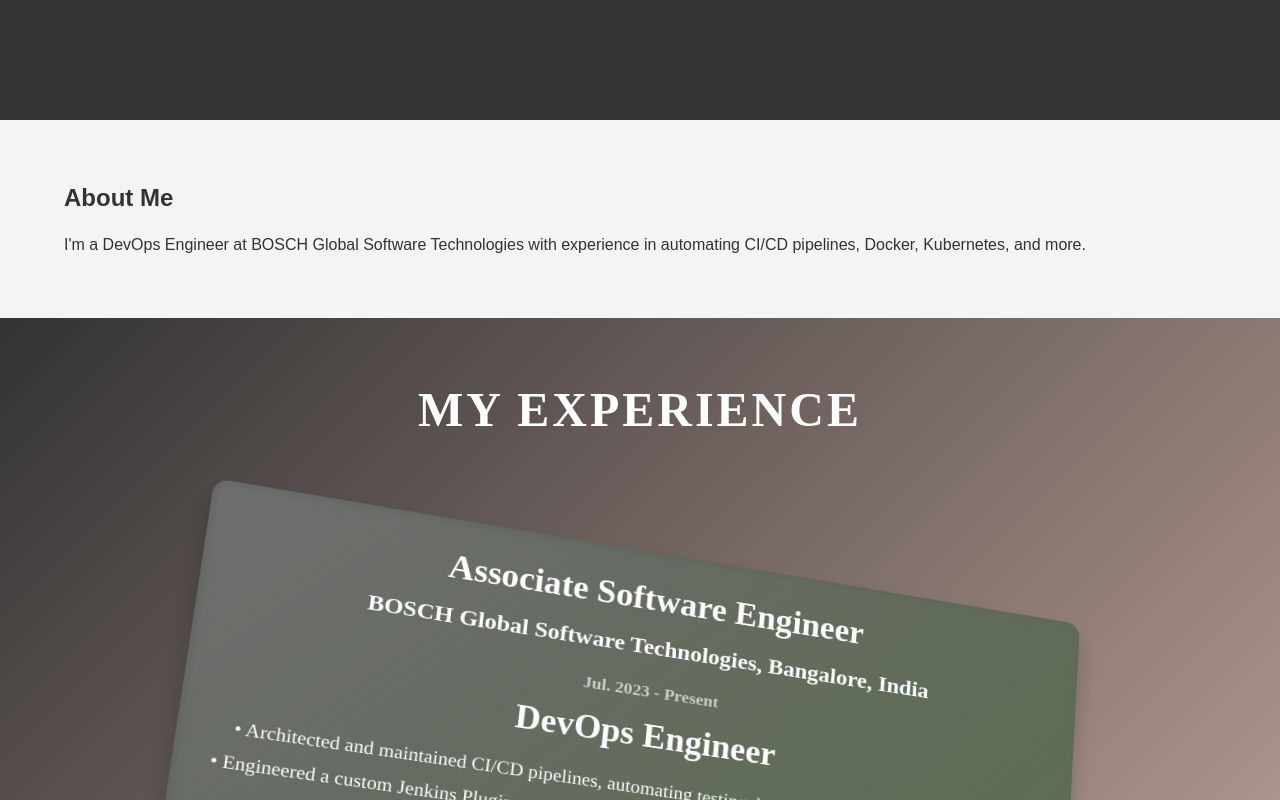
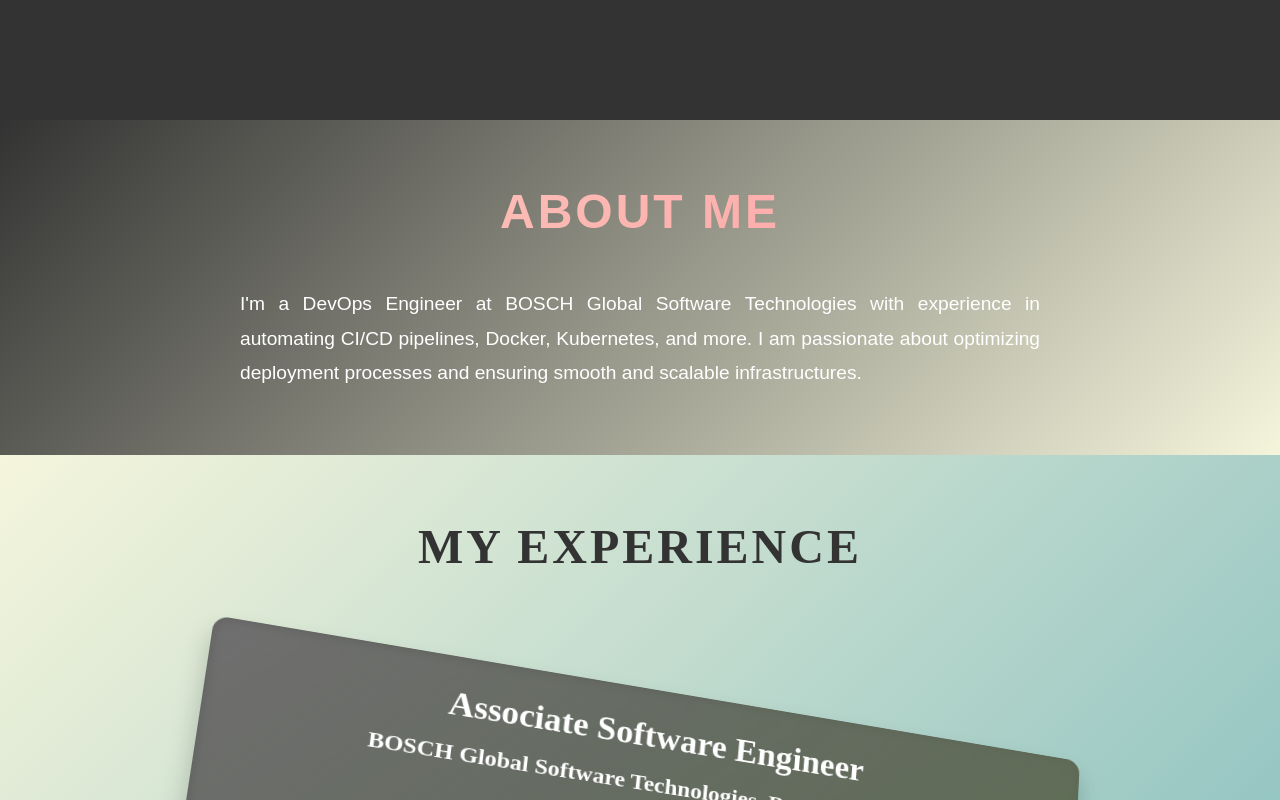
Before and after one commit to nanu1605/my-portfolio, a React (Create React App) app: page / in a window 1280 px wide. Shown: the part 680-1480 px from the top of the page. Built offline with nearby package versions, Linux system fonts and the light colour scheme.

Commit message:
updated UI

```diff
--- a/src/components/About.js
+++ b/src/components/About.js
@@ -1,19 +1,58 @@
 import React from 'react';
 import styled from 'styled-components';
+import { motion } from 'framer-motion';
 
+// Section container for About Me
 const AboutSection = styled.section`
   padding: 4em;
-  background: #f4f4f4;
-  color: #333;
+  background: linear-gradient(135deg, #333 0%, #F5F5DC 100%);
+  color: white;
+  text-align: center;
+  min-height: 40vh;
 `;
 
-export const About = () => {
+// Animated section title
+const Title = styled(motion.h2)`
+  font-size: 3em;
+  margin-bottom: 1em;
+  color: white;
+  text-transform: uppercase;
+  letter-spacing: 3px;
+  background: -webkit-linear-gradient(135deg, #ff9a9e, #fad0c4);
+  -webkit-background-clip: text;
+  -webkit-text-fill-color: transparent;
+`;
+
+// Animated paragraph
+const Description = styled(motion.p)`
+  font-size: 1.2em;
+  line-height: 1.8;
+  max-width: 800px;
+  margin: 0 auto;
+  text-align: justify;
+  color: white;
+`;
+
+const About = () => {
   return (
     <AboutSection>
-      <h2>About Me</h2>
-      <p>
-        I'm a DevOps Engineer at BOSCH Global Software Technologies with experience in automating CI/CD pipelines, Docker, Kubernetes, and more.
-      </p>
+      {/* Fancy Title */}
+      <Title
+        initial={{ opacity: 0, y: -50 }}
+        animate={{ opacity: 1, y: 0 }}
+        transition={{ duration: 1 }}
+      >
+        About Me
+      </Title>
+
+      {/* Animated description paragraph */}
+      <Description
+        initial={{ opacity: 0, y: 50 }}
+        animate={{ opacity: 1, y: 0 }}
+        transition={{ delay: 0.5, duration: 1 }}
+      >
+        I'm a DevOps Engineer at BOSCH Global Software Technologies with experience in automating CI/CD pipelines, Docker, Kubernetes, and more. I am passionate about optimizing deployment processes and ensuring smooth and scalable infrastructures.
+      </Description>
     </AboutSection>
   );
 };
--- a/src/components/Contact.js
+++ b/src/components/Contact.js
@@ -1,50 +1,82 @@
 import React from 'react';
 import styled from 'styled-components';
+import { motion } from 'framer-motion';
 
 // Container for the contact section
 const ContactSection = styled.section`
-  background-color: #f7f7f7;
-  padding: 4em 2em;
+  background: linear-gradient(135deg, #333 0%, #F5F5DC 100%);
+  padding: 3em 2em;
   text-align: center;
+  font-family: 'Pacifico', cursive;
 `;
 
 // Title for the section
 const Title = styled.h1`
   font-size: 2.5em;
-  color: #333;
+  color: #fad0c4;
   margin-bottom: 1em;
 `;
 
-// Contact button
+// Fancy and animated contact button
 const ContactButton = styled.a`
-  background-color: #4CAF50;
+  background-color: #84b067; /* Initial background color */
   color: white;
   padding: 1em 2em;
   text-decoration: none;
-  border-radius: 5px;
+  border-radius: 50px;
   margin-top: 1em;
   display: inline-block;
-  transition: background-color 0.3s;
+  font-size: 1.2em;
+  text-transform: uppercase;
+  transition: background-color 0.6s ease, transform 0.3s ease; /* Smooth background-color transition */
+  box-shadow: 0px 10px 20px rgba(0, 0, 0, 0.2);
+
   &:hover {
-    background-color: #45a049;
+    background-color: #2c3e50; /* Smooth color change on hover */
+    transform: translateY(-5px); /* Lifts the button slightly on hover */
+    box-shadow: 0px 15px 25px rgba(0, 0, 0, 0.4); /* Deepens shadow on hover */
+  }
+
+  &:active {
+    transform: translateY(2px); /* Press effect on click */
+    box-shadow: 0px 5px 10px rgba(0, 0, 0, 0.2);
   }
 `;
+
 
 // Contact info styled component
 const ContactInfo = styled.div`
   margin: 2em 0;
+  display: flex;
+  flex-direction: column; /* Align items vertically */
+  align-items: center; /* Center the content */
+  gap: 1em; /* Space between items */
 `;
 
-const InfoItem = styled.p`
-  font-size: 1.2em;
-  margin: 0.5em 0;
+// Animated contact detail items
+const InfoItem = styled(motion.p)`
+  font-size: 1.3em;
+  margin: 0.1em 0;
+  color: #333;
+  display: block; /* Ensure each item is a block */
+  transition: transform 0.3s ease, color 0.3s ease;
+
+  &:hover {
+    color: #fff;
+    transform: scale(1.05); /* Slight enlargement on hover */
+    cursor: pointer;
+  }
 `;
 
 const Link = styled.a`
-  color: #333;
+  color: #F5F5DC;
   text-decoration: none;
+  transition: color 0.3s ease, transform 0.3s ease;
+
   &:hover {
+    color: #fecfef;
     text-decoration: underline;
+    transform: scale(1.1); /* Enlarges link slightly on hover */
   }
 `;
 
@@ -60,9 +92,6 @@
           LinkedIn: <Link href="https://www.linkedin.com/in/tanishqjain010/" target="_blank">Tanishq Jain</Link>
         </InfoItem>
 
-        {/* Mobile Number */}
-        <InfoItem>Mobile: +91-9479811499</InfoItem>
-
         {/* Slack Username */}
         <InfoItem>Slack: nanu1605</InfoItem>
 
--- a/src/components/Experience.js
+++ b/src/components/Experience.js
@@ -18,7 +18,8 @@
 // Section container for experience
 const ExperienceSection = styled.section`
   position: relative;
-  background: linear-gradient(135deg, #333 0%, #fad0c4 100%);
+  background: linear-gradient(135deg, #F5F5DC 0%, #4ca1af 100%);
+  // background: linear-gradient(135deg, #F5F5DC 0%, #333 100%);
   padding: 4em 2em;
   text-align: center;
   overflow: hidden;
@@ -28,7 +29,7 @@
 const Title = styled.h1`
   font-size: 3em;
   font-family: 'Pacifico', cursive;
-  color: #fff;
+  color: #333;
   margin-bottom: 2em;
   text-transform: uppercase;
   letter-spacing: 3px;
--- a/src/components/Projects.js
+++ b/src/components/Projects.js
@@ -3,9 +3,12 @@
 
 // Section container
 const ProjectsSection = styled.section`
-  background-color: #f0f0f5;
+  // background: linear-gradient(135deg, #fad0c4 0%, #4ca1af 100%);
+  // background: linear-gradient(135deg, #F5F5DC 0%, #333 100%);
+  background: linear-gradient(135deg, #F5F5DC 0%, #4ca1af 100%);
   padding: 4em 2em;
   text-align: center;
+  font-family: 'Pacifico', cursive;
 `;
 
 // Section title
@@ -27,7 +30,6 @@
 // Individual project card with dynamic hover effects
 const ProjectCard = styled.div`
   background: linear-gradient(135deg, #a8edea 0%, #fed6e3 100%);
-  font-family: 'Pacifico', cursive;
   border-radius: 15px;
   padding: 2em;
   box-shadow: 0px 10px 20px rgba(0, 0, 0, 0.1);
@@ -104,6 +106,7 @@
       description: 'An automated CI/CD pipeline implementation using Jenkins and Docker.',
       link: 'https://github.com/nanu1605/cicd-pipeline',
     },
+
     // Add more projects here...
   ];
 
--- a/src/components/Skills.js
+++ b/src/components/Skills.js
@@ -2,17 +2,19 @@
 import { SkillsGrid } from './SkillsGrid'; // Import SkillsGrid component
 import styled from 'styled-components';
 
-// Styled section for Skills
+// Styled section for Skills with new background gradient
 const SkillsSection = styled.section`
-  background-color: #fff;
+  // background: linear-gradient(135deg, #333 0%, #F5F5DC 100%);
+  background: linear-gradient(135deg, #333 0%, #F5F5DC 100%);
   padding: 4em 2em;
   font-family: 'Pacifico', cursive;
   text-align: center;
+  color: white;
 `;
 
 const Title = styled.h1`
   font-size: 2.5em;
-  color: #333;
+  color: #fad0c4;
   margin-bottom: 1em;
 `;
 
--- a/src/components/SkillsCard.js
+++ b/src/components/SkillsCard.js
@@ -1,13 +1,13 @@
-import React, { useState } from 'react';
+import React from 'react';
 import styled from 'styled-components';
 import { motion } from 'framer-motion';
 
 // Styled container for the card
 const CardContainer = styled.div`
-  width: 240px; /* Initial width */
-  height: 260px; /* Initial height */
+  width: 240px;
+  height: 260px;
   perspective: 1000px;
-  margin: 1.5em; /* Spacing between cards */
+  margin: 1.5em;
 `;
 
 const CardInner = styled(motion.div)`
@@ -15,7 +15,7 @@
   height: 100%;
   position: relative;
   transform-style: preserve-3d;
-  transition: transform 0.6s, scale 0.6s; /* Added scale transition for smooth resizing */
+  transition: transform 0.3s, scale 0.3s; /* Reduced transition time for faster flip */
   transform: ${({ flipped }) => (flipped ? 'rotateY(180deg) scale(1.1)' : 'rotateY(0) scale(1)')}; /* Scale up on flip */
 `;
 
@@ -56,7 +56,7 @@
   list-style-type: none;
   padding: 0;
   margin: 0;
-  width: 100%; /* Full width of the back side */
+  width: 100%;
   text-align: center;
 `;
 
@@ -65,15 +65,11 @@
 `;
 
 export const SkillsCard = ({ title, skills, color }) => {
-  const [flipped, setFlipped] = useState(false);
-
-  const toggleFlip = () => {
-    setFlipped(!flipped);
-  };
-
   return (
-    <CardContainer onClick={toggleFlip}>
-      <CardInner flipped={flipped}>
+    <CardContainer>
+      <CardInner
+        whileHover={{ rotateY: 180, scale: 1.1 }} /* Flip on hover */
+      >
         {/* Front side of the card */}
         <CardFront color={color}>
           {title}
```
